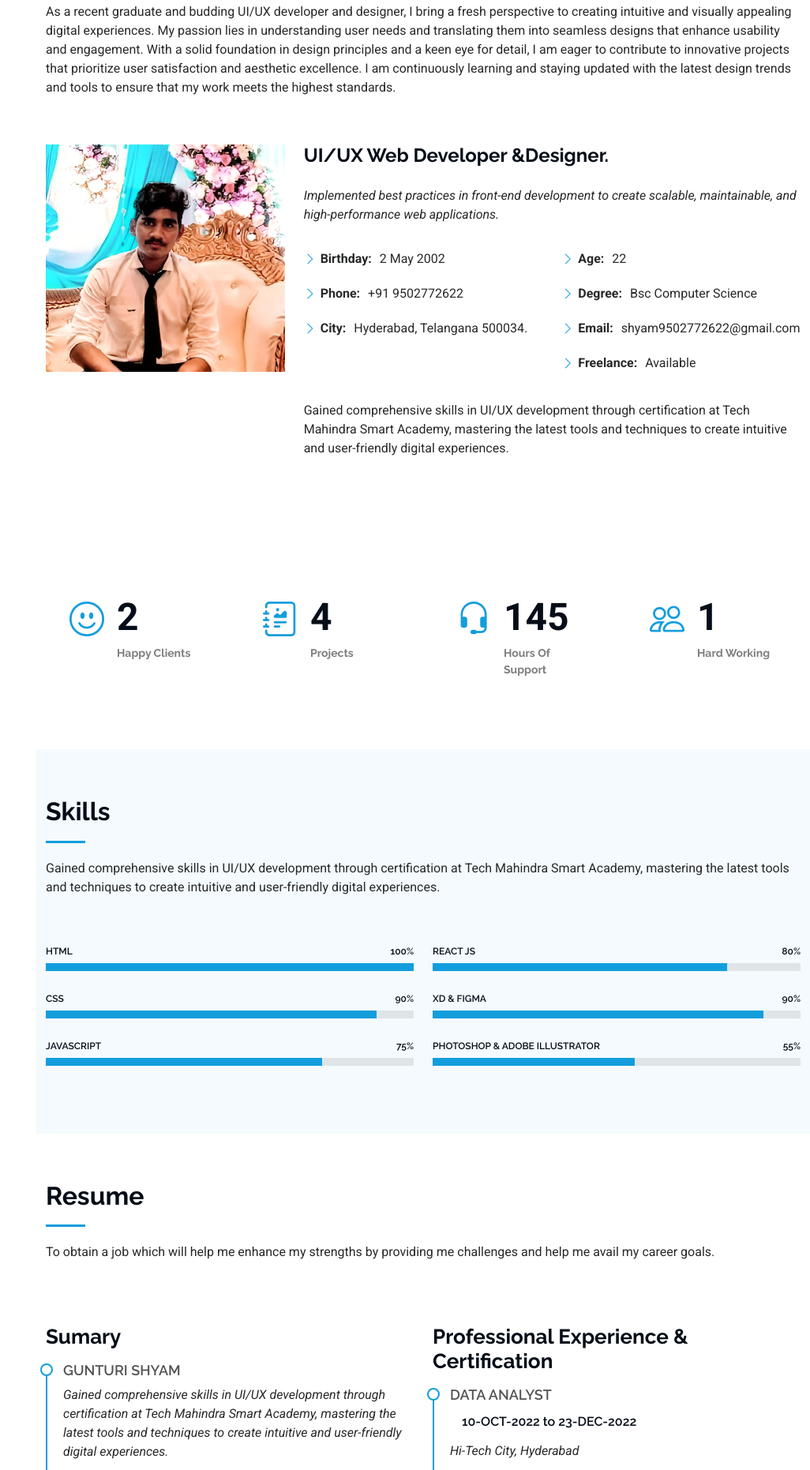
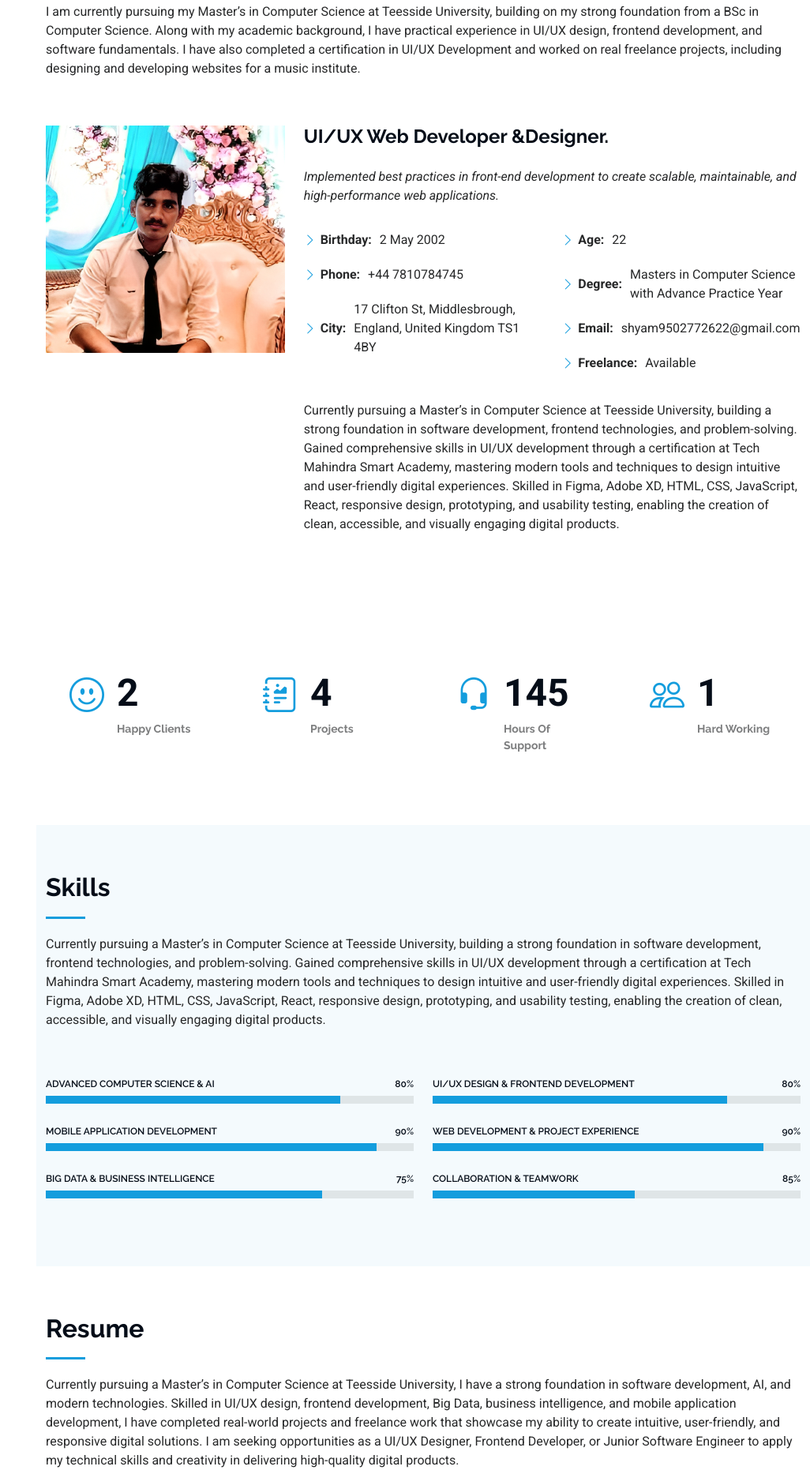
Before and after one commit to shyamgunturi/shyam, a plain HTML site: page index.html in a window 1280 px wide. Shown: the part 935-2797 px from the top of the page at 79% size, without its empty margins (254-1280 px from the left). Drawn offline with Linux system fonts and the light colour scheme.

Commit message:
Update index.html
uk

```diff
--- a/index.html
+++ b/index.html
@@ -71,7 +71,7 @@
 
       <div class="container" data-aos="fade-up" data-aos-delay="100">
         <h2>Gunturi Shyam</h2>
-        <p>I'm <span class="typed" data-typed-items="Developer, Designer, Logo Designer, Freelancer">Designer</span><span class="typed-cursor typed-cursor--blink" aria-hidden="true"></span><span class="typed-cursor typed-cursor--blink" aria-hidden="true"></span></p>
+        <p>I'm <span class="typed" data-typed-items="Software Developer, Software Engineer, UI/UX Designer, Freelancer">Software Developer</span><span class="typed-cursor typed-cursor--blink" aria-hidden="true"></span><span class="typed-cursor typed-cursor--blink" aria-hidden="true"></span></p>
       </div>
 
     </section><!-- /Hero Section -->
@@ -82,7 +82,7 @@
       <!-- Section Title -->
       <div class="container section-title" data-aos="fade-up">
         <h2>About</h2>
-        <p>As a recent graduate and budding UI/UX developer and designer, I bring a fresh perspective to creating intuitive and visually appealing digital experiences. My passion lies in understanding user needs and translating them into seamless designs that enhance usability and engagement. With a solid foundation in design principles and a keen eye for detail, I am eager to contribute to innovative projects that prioritize user satisfaction and aesthetic excellence. I am continuously learning and staying updated with the latest design trends and tools to ensure that my work meets the highest standards.</p>
+        <p>I am currently pursuing my Master’s in Computer Science at Teesside University, building on my strong foundation from a BSc in Computer Science. Along with my academic background, I have practical experience in UI/UX design, frontend development, and software fundamentals. I have also completed a certification in UI/UX Development and worked on real freelance projects, including designing and developing websites for a music institute.</p>
       </div><!-- End Section Title -->
 
       <div class="container" data-aos="fade-up" data-aos-delay="100">
@@ -100,21 +100,21 @@
               <div class="col-lg-6">
                 <ul>
                   <li><i class="bi bi-chevron-right"></i> <strong>Birthday:</strong> <span>2 May 2002</span></li>
-                  <li><i class="bi bi-chevron-right"></i> <strong>Phone:</strong> <span>+91 9502772622</span></li>
-                  <li><i class="bi bi-chevron-right"></i> <strong>City:</strong> <span>Hyderabad, Telangana 500034.</span></li>
+                  <li><i class="bi bi-chevron-right"></i> <strong>Phone:</strong> <span>+44 7810784745</span></li>
+                  <li><i class="bi bi-chevron-right"></i> <strong>City:</strong> <span>17 Clifton St, Middlesbrough, England, United Kingdom TS1 4BY</span></li>
                 </ul>
               </div>
               <div class="col-lg-6">
                 <ul>
                   <li><i class="bi bi-chevron-right"></i> <strong>Age:</strong> <span>22</span></li>
-                  <li><i class="bi bi-chevron-right"></i> <strong>Degree:</strong> <span>Bsc Computer Science</span></li>
+                  <li><i class="bi bi-chevron-right"></i> <strong>Degree:</strong> <span>Masters in Computer Science with Advance Practice Year</span></li>
                   <li><i class="bi bi-chevron-right"></i> <strong>Email:</strong> <span>shyam9502772622@gmail.com</span></li>
                   <li><i class="bi bi-chevron-right"></i> <strong>Freelance:</strong> <span>Available</span></li>
                 </ul>
               </div>
             </div>
             <p class="py-3">
-              Gained comprehensive skills in UI/UX development through certification at Tech Mahindra Smart Academy, mastering the latest tools and techniques to create intuitive and user-friendly digital experiences.
+              Currently pursuing a Master’s in Computer Science at Teesside University, building a strong foundation in software development, frontend technologies, and problem-solving. Gained comprehensive skills in UI/UX development through a certification at Tech Mahindra Smart Academy, mastering modern tools and techniques to design intuitive and user-friendly digital experiences. Skilled in Figma, Adobe XD, HTML, CSS, JavaScript, React, responsive design, prototyping, and usability testing, enabling the creation of clean, accessible, and visually engaging digital products.
             </p>
           </div>
         </div>
@@ -174,7 +174,7 @@
       <!-- Section Title -->
       <div class="container section-title" data-aos="fade-up">
         <h2>Skills</h2>
-        <p>Gained comprehensive skills in UI/UX development through certification at Tech Mahindra Smart Academy, mastering the latest tools and techniques to create intuitive and user-friendly digital experiences.</p>
+        <p>Currently pursuing a Master’s in Computer Science at Teesside University, building a strong foundation in software development, frontend technologies, and problem-solving. Gained comprehensive skills in UI/UX development through a certification at Tech Mahindra Smart Academy, mastering modern tools and techniques to design intuitive and user-friendly digital experiences. Skilled in Figma, Adobe XD, HTML, CSS, JavaScript, React, responsive design, prototyping, and usability testing, enabling the creation of clean, accessible, and visually engaging digital products.</p>
       </div><!-- End Section Title -->
 
       <div class="container" data-aos="fade-up" data-aos-delay="100">
@@ -184,21 +184,21 @@
           <div class="col-lg-6">
 
             <div class="progress">
-              <span class="skill"><span>HTML</span> <i class="val">100%</i></span>
+              <span class="skill"><span>Advanced Computer Science & AI</span> <i class="val">80%</i></span>
               <div class="progress-bar-wrap">
-                <div class="progress-bar" role="progressbar" aria-valuenow="100" aria-valuemin="0" aria-valuemax="100"></div>
+                <div class="progress-bar" role="progressbar" aria-valuenow="80" aria-valuemin="0" aria-valuemax="100"></div>
               </div>
             </div><!-- End Skills Item -->
 
             <div class="progress">
-              <span class="skill"><span>CSS</span> <i class="val">90%</i></span>
+              <span class="skill"><span>Mobile Application Development</span> <i class="val">90%</i></span>
               <div class="progress-bar-wrap">
                 <div class="progress-bar" role="progressbar" aria-valuenow="90" aria-valuemin="0" aria-valuemax="100"></div>
               </div>
             </div><!-- End Skills Item -->
 
             <div class="progress">
-              <span class="skill"><span>JavaScript</span> <i class="val">75%</i></span>
+              <span class="skill"><span>Big Data & Business Intelligence</span> <i class="val">75%</i></span>
               <div class="progress-bar-wrap">
                 <div class="progress-bar" role="progressbar" aria-valuenow="75" aria-valuemin="0" aria-valuemax="100"></div>
               </div>
@@ -209,21 +209,21 @@
           <div class="col-lg-6">
 
             <div class="progress">
-              <span class="skill"><span>React Js</span> <i class="val">80%</i></span>
+              <span class="skill"><span>UI/UX Design & Frontend Development</span> <i class="val">80%</i></span>
               <div class="progress-bar-wrap">
                 <div class="progress-bar" role="progressbar" aria-valuenow="80" aria-valuemin="0" aria-valuemax="100"></div>
               </div>
             </div><!-- End Skills Item -->
 
             <div class="progress">
-              <span class="skill"><span>XD & Figma</span> <i class="val">90%</i></span>
+              <span class="skill"><span>Web Development & Project Experience</span> <i class="val">90%</i></span>
               <div class="progress-bar-wrap">
                 <div class="progress-bar" role="progressbar" aria-valuenow="90" aria-valuemin="0" aria-valuemax="100"></div>
               </div>
             </div><!-- End Skills Item -->
 
             <div class="progress">
-              <span class="skill"><span>Photoshop & Adobe Illustrator</span> <i class="val">55%</i></span>
+              <span class="skill"><span>Collaboration & Teamwork</span> <i class="val">85%</i></span>
               <div class="progress-bar-wrap">
                 <div class="progress-bar" role="progressbar" aria-valuenow="55" aria-valuemin="0" aria-valuemax="100"></div>
               </div>
@@ -243,7 +243,7 @@
       <!-- Section Title -->
       <div class="container section-title" data-aos="fade-up">
         <h2>Resume</h2>
-        <p>To obtain a job which will help me enhance my strengths by providing me challenges and help me avail my career goals.</p>
+        <p>Currently pursuing a Master’s in Computer Science at Teesside University, I have a strong foundation in software development, AI, and modern technologies. Skilled in UI/UX design, frontend development, Big Data, business intelligence, and mobile application development, I have completed real-world projects and freelance work that showcase my ability to create intuitive, user-friendly, and responsive digital solutions. I am seeking opportunities as a UI/UX Designer, Frontend Developer, or Junior Software Engineer to apply my technical skills and creativity in delivering high-quality digital products.</p>
       </div><!-- End Section Title -->
 
       <div class="container">
@@ -255,15 +255,22 @@
 
             <div class="resume-item pb-0">
               <h4>Gunturi Shyam</h4>
-              <p><em>Gained comprehensive skills in UI/UX development through certification at Tech Mahindra Smart Academy, mastering the latest tools and techniques to create intuitive and user-friendly digital experiences.</em></p>
+              <p><em>Currently pursuing a Master’s in Computer Science at Teesside University, I have a strong foundation in software development, AI, and modern technologies. Skilled in UI/UX design, frontend development, Big Data, business intelligence, and mobile application development, I have completed real-world projects and freelance work that showcase my ability to create intuitive, user-friendly, and responsive digital solutions. I am seeking opportunities as a UI/UX Designer, Frontend Developer, or Junior Software Engineer to apply my technical skills and creativity in delivering high-quality digital products.</em></p>
               <ul>
-                <li>Banjara Hills, Hyderabad 500034.</li>
-                <li>+91 9502772622</li>
+                <li>17 Clifton St, Middlesbrough TS1 4BY</li>
+                <li>+44 7810784745</li>
                 <li>shyam9502772622@gmail.com</li>
               </ul>
             </div><!-- Edn Resume Item -->
 
             <h3 class="resume-title">Education</h3>
+            <div class="resume-item">
+              <h4>Master's Degree &amp; Msc Computer Science with Adavnce Practice</h4>
+              <h5>2025 - 2027</h5>
+              <p><em>Teesside University, Southfield Rd, Middlesbrough TS1 3BX</em></p>
+              <p>Currently pursuing a Master’s in Computer Science at Teesside University, building advanced skills in<b>“software development, Object Oriented Programming, AI, Big Data, business intelligence, and mobile application development.” </b>Passionate about creating intuitive, user-friendly, and responsive digital solutions, with practical experience in projects and team-based development.</p>
+            </div>
+
             <div class="resume-item">
               <h4>Bachelor's Degree &amp; Bsc Computer Science</h4>
               <h5>2019 - 2022</h5>
@@ -324,7 +331,7 @@
       <!-- Section Title -->
       <div class="container section-title" data-aos="fade-up">
         <h2>Portfolio</h2>
-        <p>Hi, I'm Shyam a passionate UI/UX Developer dedicated to creating intuitive, user-centered designs that solve complex problems.</p>
+        <p>Hi, I'm Shyam — Currently pursuing my Master’s in Computer Science at Teesside University. I’m dedicated to creating intuitive, user-centered designs that solve complex problems and deliver seamless digital experiences.</p>
       </div><!-- End Section Title -->
 
       <div class="container">
@@ -631,7 +638,7 @@
                 <i class="bi bi-geo-alt flex-shrink-0"></i>
                 <div>
                   <h3>Address</h3>
-                  <p>Banjara Hills, Hyderabad, Telangana 500034</p>
+                  <p>17 Clifton St, Middlesbrough TS1 4BY</p>
                 </div>
               </div><!-- End Info Item -->
 
@@ -639,7 +646,7 @@
                 <i class="bi bi-telephone flex-shrink-0"></i>
                 <div>
                   <h3>Call Us</h3>
-                  <p>+91 9502772622</p>
+                  <p>+44 7810784745</p>
                 </div>
               </div><!-- End Info Item -->
 
```
